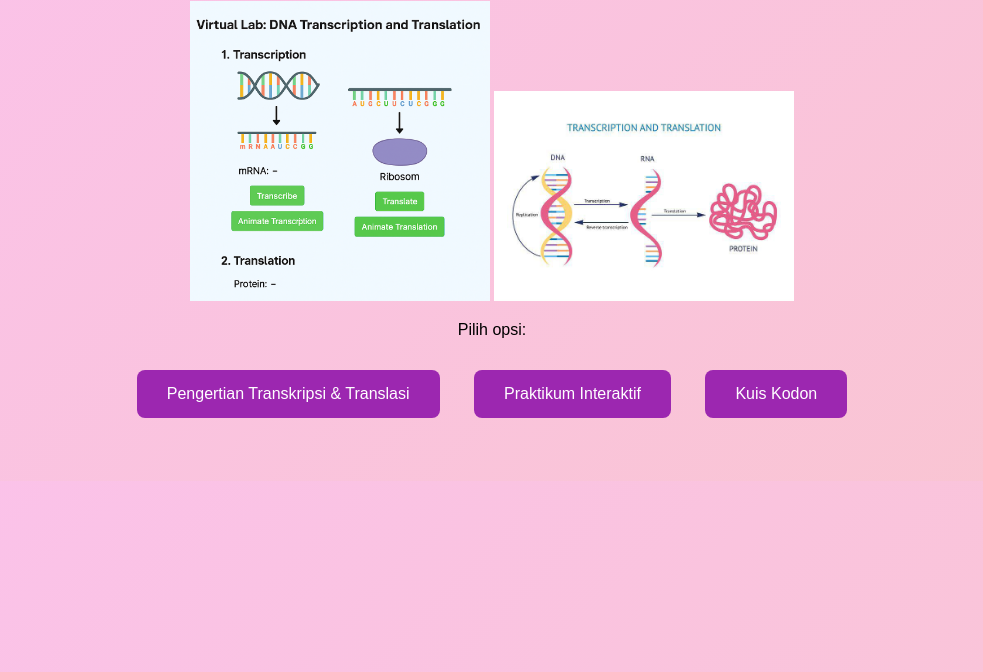
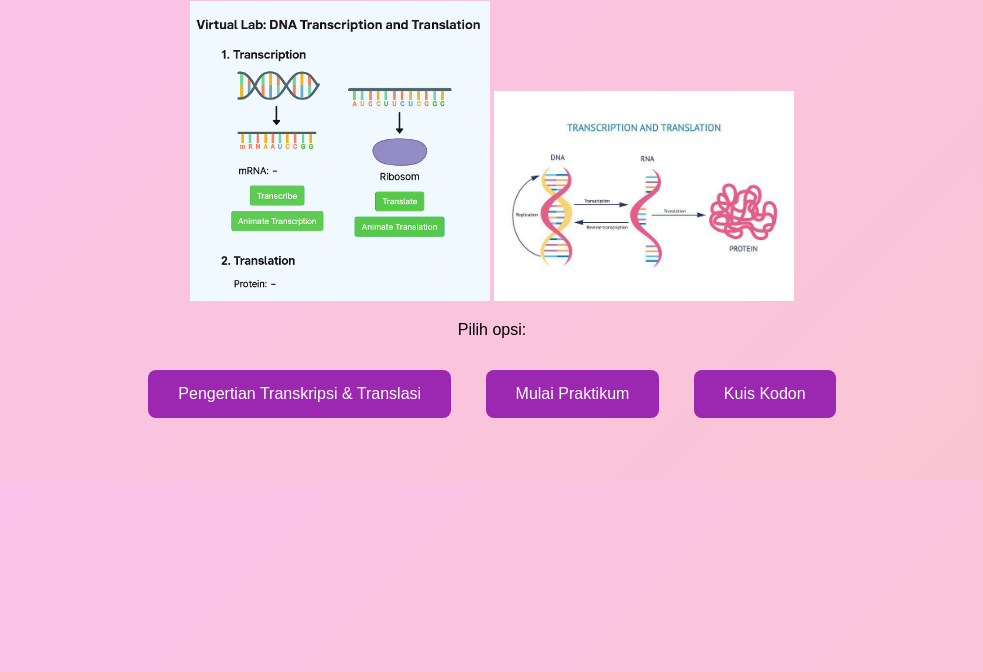
Before and after one commit to astrii08/Virtual-Lab-Transkripsi-dan-Translasi, a plain HTML site: page index.html in a window 1280 px wide. Shown: the part 128-800 px from the top of the page, without its empty margins (148-1131 px from the left). Drawn offline with Linux system fonts and the light colour scheme.

Commit message:
Update index.html

```diff
--- a/index.html
+++ b/index.html
@@ -37,7 +37,7 @@
   <br>
   <p>Pilih opsi:</p>
   <a href="materi.html" class="menu-btn">Pengertian Transkripsi & Translasi</a>
-  <a href="praktikum.html" class="menu-btn">Praktikum Interaktif</a>
+  <a href="praktikum.html" class="menu-btn">Mulai Praktikum</a>
   <a href="kuis.html" class="menu-btn">Kuis Kodon</a>
 </body>
 </html>
```
